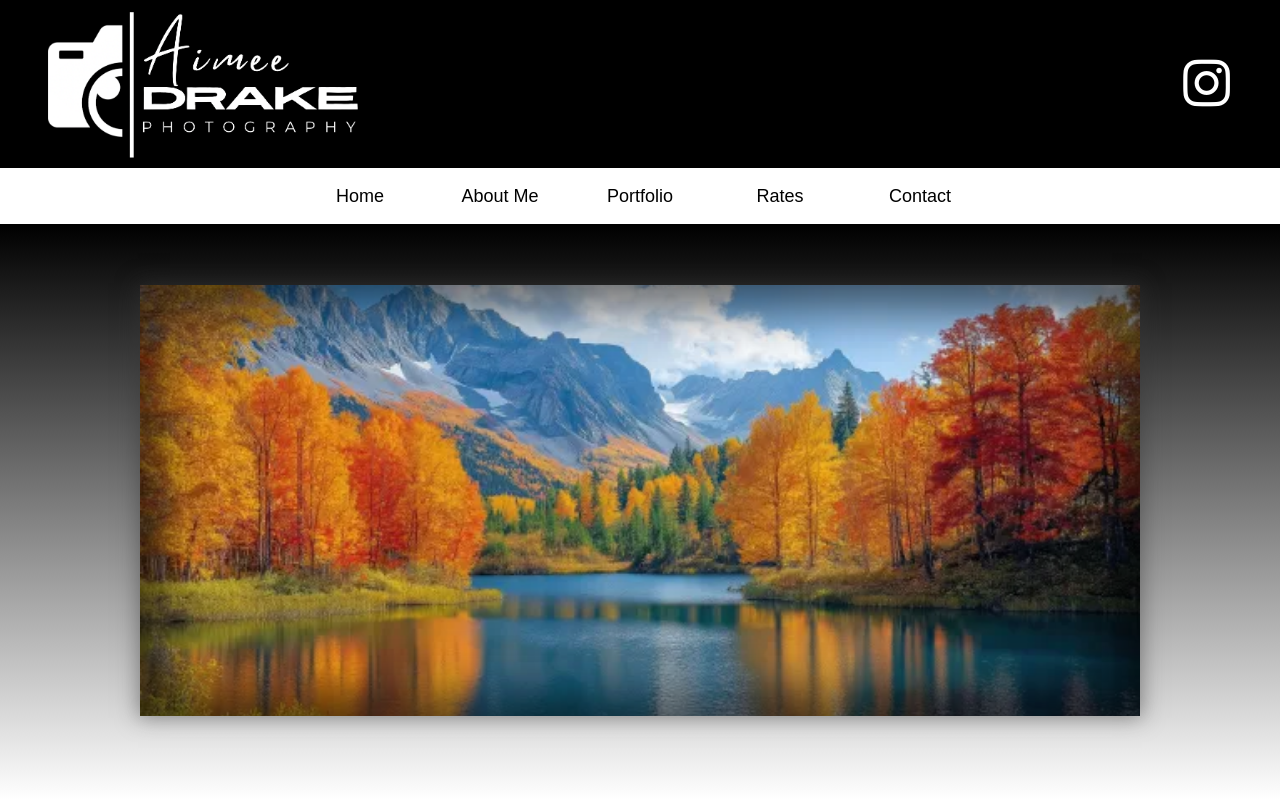
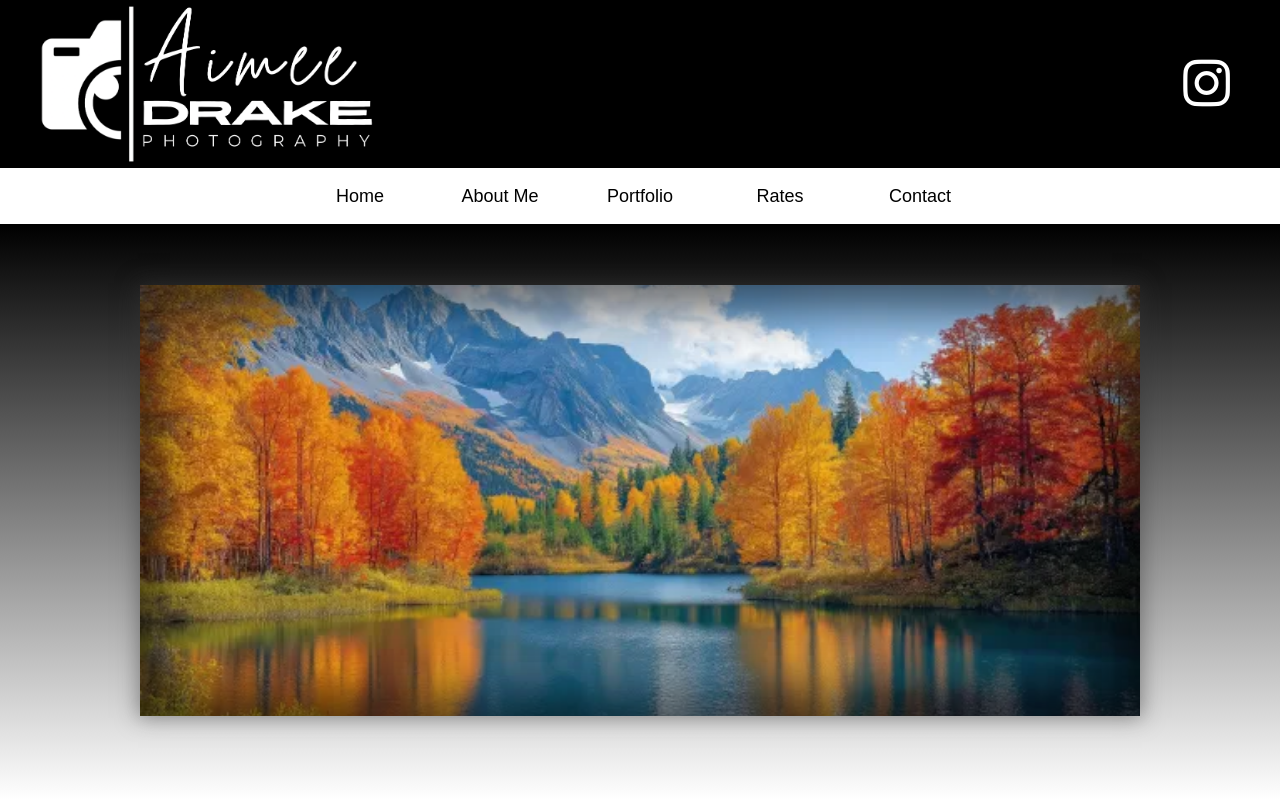
Before and after one commit to ajessiah/Aimee-Drake-Photography-git, a plain HTML site: page index.html in a window 1280 px wide. Drawn offline with Linux system fonts and the light colour scheme.

Commit message:
New Logo

```diff
--- a/index.html
+++ b/index.html
@@ -12,7 +12,7 @@
     <div id="header-div">
         <div id="site-title">
             <div id="logo-container">
-                <img src="Photos/logo.png" alt="logo">
+                <img src="Photos/logonew.png" alt="logo">
             </div>
             <button id="to-instagram" title="to instagram" type="button"><i class="fa-brands fa-instagram fa-4x"></i></button>
             <button id="hamburger-btn" title="hamburger menu button"><i class="fas fa-bars"></i></button>
```
Also changed, not shown: Photos/logonew.png (added).
